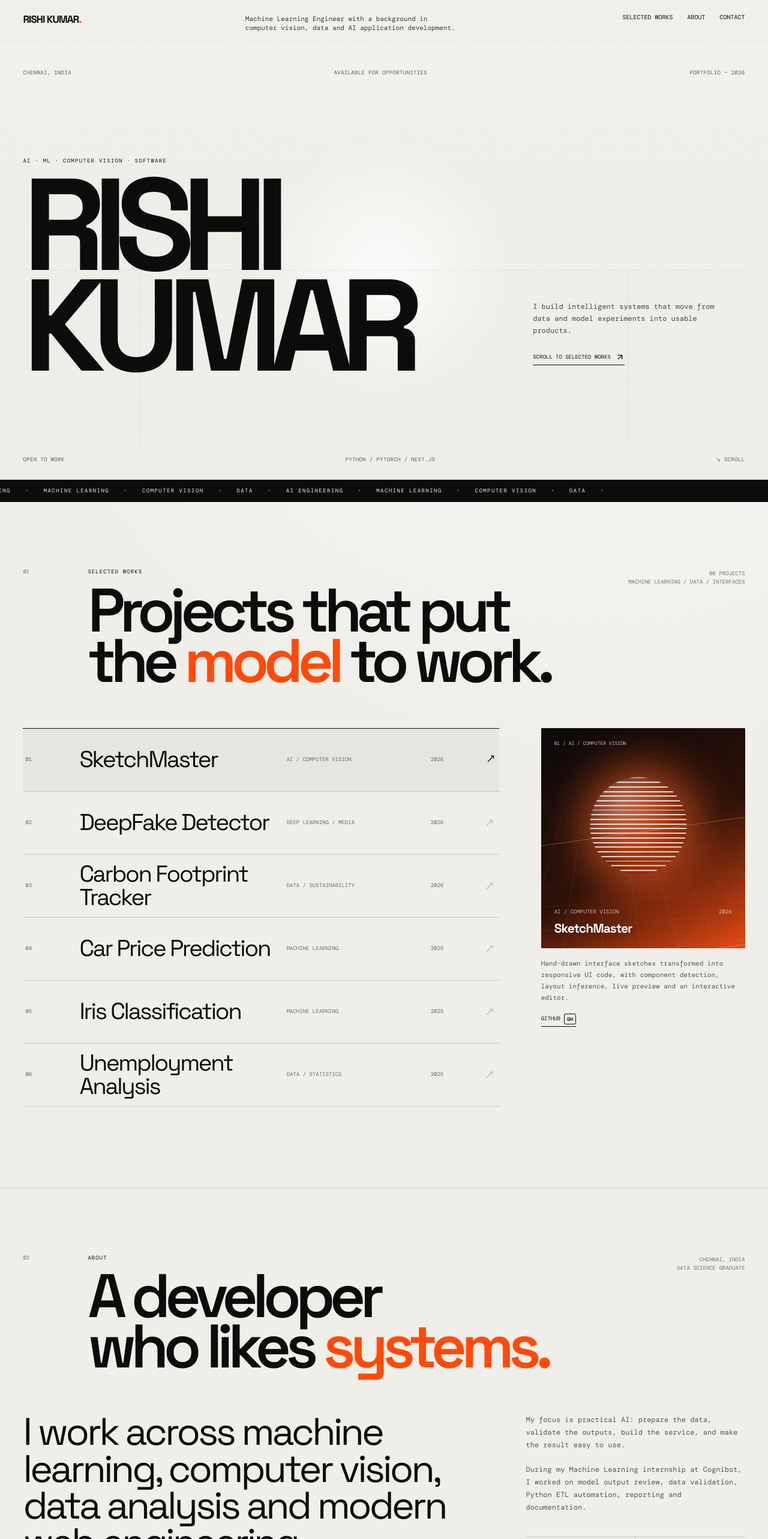
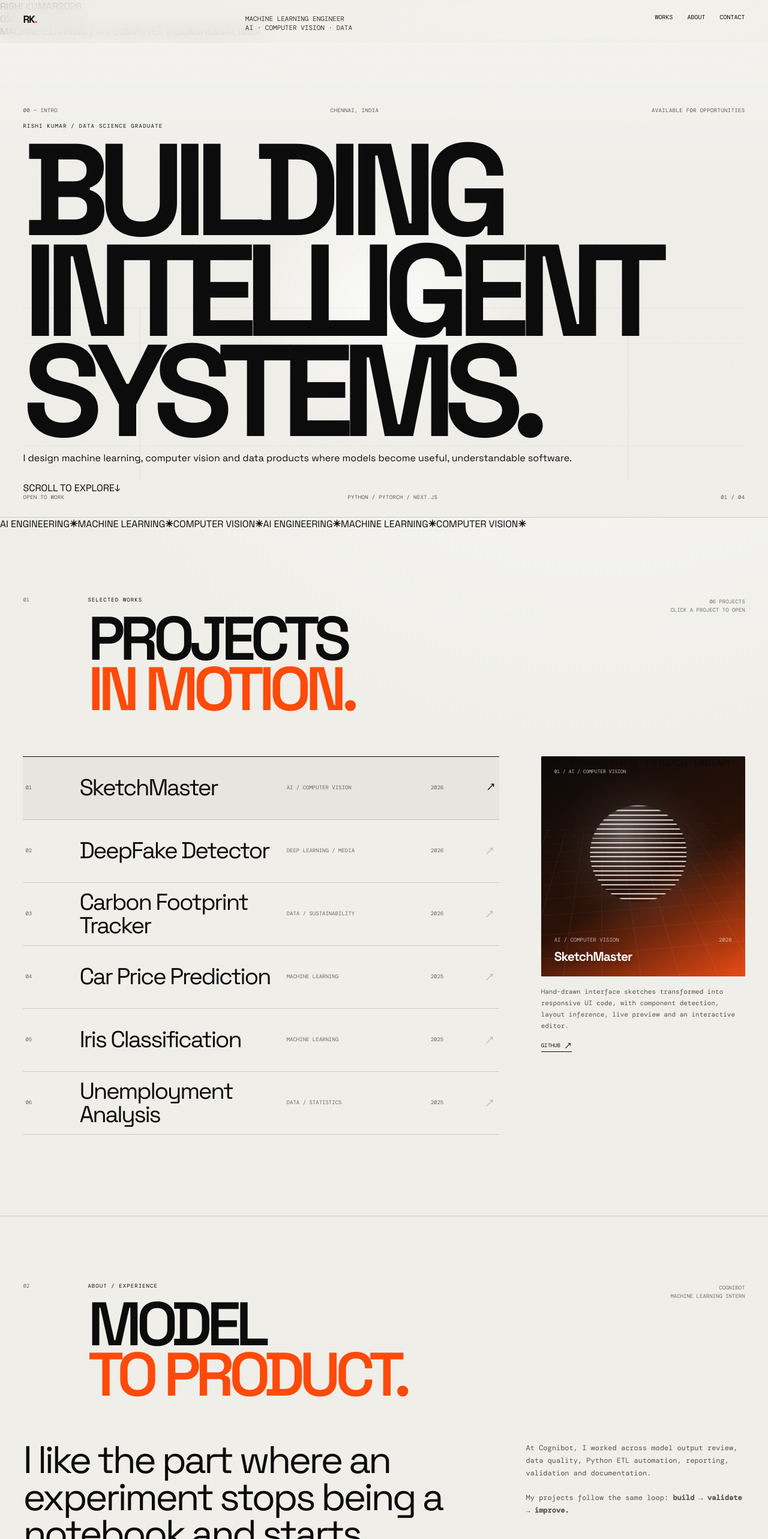
Before and after one commit to Rixshi04/portfolio-, a Next.js app: page / in a window 1280 px wide. Shown: the top 2566 px of the page at 60% size. Built offline with nearby package versions, Linux system fonts and the light colour scheme.

Commit message:
Add Behfar-inspired motion system

```diff
--- a/app/page.tsx
+++ b/app/page.tsx
@@ -1,8 +1,10 @@
 "use client";
 
-import { useEffect, useMemo, useState } from "react";
+import { useEffect, useMemo, useRef, useState } from "react";
 import { ArrowUpRight, Copy, Mail, MoveUpRight } from "lucide-react";
 import Lenis from "lenis";
+
+type Tone = "orange" | "violet" | "lime" | "blue" | "cyan" | "pink";
 
 type Project = {
   number: string;
@@ -12,7 +14,7 @@ type Project = {
   year: string;
   href: string;
   live?: string;
-  tone: "orange" | "cyan" | "lime" | "violet" | "blue" | "pink";
+  tone: Tone;
   description: string;
 };
 
@@ -87,54 +89,77 @@ const projects: Project[] = [
 ];
 
 const skills = [
-  "Python",
-  "Java",
-  "SQL",
-  "PyTorch",
-  "TensorFlow",
-  "OpenCV",
-  "YOLO",
-  "Pandas",
-  "NumPy",
-  "FastAPI",
-  "Flask",
-  "Next.js",
-  "React",
-  "TypeScript",
-  "Tailwind CSS",
-  "Docker",
-  "AWS",
-  "Git",
+  "Python", "Java", "SQL", "PyTorch", "TensorFlow", "OpenCV",
+  "YOLO", "Pandas", "NumPy", "FastAPI", "Flask", "Next.js",
+  "React", "TypeScript", "Tailwind CSS", "Docker", "AWS", "Git",
 ];
 
 function ProjectVisual({ project }: { project: Project }) {
   return (
-    <div className={`projectVisual projectVisual--${project.tone}`} aria-hidden="true">
-      <div className="visualGlow" />
+    <div className={`projectVisual projectVisual--${project.tone}`}>
+      <div className="visualNoise" />
       <div className="visualGrid" />
       <div className="visualOrb" />
-      <div className="visualPlane" />
+      <div className="visualArc visualArcOne" />
+      <div className="visualArc visualArcTwo" />
       <div className="visualLabel">{project.number} / {project.category}</div>
-    </div>
-  );
-}
-
-function Marquee() {
-  return (
-    <div className="marquee" aria-hidden="true">
-      <div className="marqueeTrack">
-        <span>AI ENGINEERING</span><i>•</i><span>MACHINE LEARNING</span><i>•</i>
-        <span>COMPUTER VISION</span><i>•</i><span>DATA</span><i>•</i>
-        <span>AI ENGINEERING</span><i>•</i><span>MACHINE LEARNING</span><i>•</i>
-        <span>COMPUTER VISION</span><i>•</i><span>DATA</span><i>•</i>
+      <div className="visualCode">
+        <span>RISHI_KUMAR</span>
+        <span>{project.tech}</span>
       </div>
     </div>
   );
 }
 
+function SplitLineText({ children, className = "" }: { children: string; className?: string }) {
+  return (
+    <span className={`splitLineText ${className}`}>
+      {children.split(" ").map((word, index) => (
+        <span className="wordClip" key={`${word}-${index}`}>
+          <span className="word">{word}{index < children.split(" ").length - 1 ? "\u00a0" : ""}</span>
+        </span>
+      ))}
+    </span>
+  );
+}
+
+function Reveal({ children, className = "", delay = 0 }: { children: React.ReactNode; className?: string; delay?: number }) {
+  return <div className={`reveal ${className}`} style={{ "--delay": `${delay}ms` } as React.CSSProperties}>{children}</div>;
+}
+
+function Magnetic({ children, className = "" }: { children: React.ReactNode; className?: string }) {
+  const ref = useRef<HTMLAnchorElement>(null);
+
+  const onMove = (event: React.PointerEvent<HTMLAnchorElement>) => {
+    const node = ref.current;
+    if (!node) return;
+    const rect = node.getBoundingClientRect();
+    const x = event.clientX - rect.left - rect.width / 2;
+    const y = event.clientY - rect.top - rect.height / 2;
+    node.style.setProperty("--mx", `${Math.max(-12, Math.min(12, x * 0.18))}px`);
+    node.style.setProperty("--my", `${Math.max(-12, Math.min(12, y * 0.18))}px`);
+  };
+
+  const reset = () => {
+    ref.current?.style.setProperty("--mx", "0px");
+    ref.current?.style.setProperty("--my", "0px");
+  };
+
+  return <a ref={ref} className={`magnetic ${className}`} onPointerMove={onMove} onPointerLeave={reset}>{children}</a>;
+}
+
 export default function Home() {
   const [activeProject, setActiveProject] = useState(0);
   const [copied, setCopied] = useState(false);
+  const [loaded, setLoaded] = useState(false);
+  const [cursor, setCursor] = useState({ x: 0, y: 0 });
+  const selected = useMemo(() => projects[activeProject], [activeProject]);
+
+  useEffect(() => {
+    const reduce = window.matchMedia("(prefers-reduced-motion: reduce)").matches;
+    const timer = window.setTimeout(() => setLoaded(true), reduce ? 0 : 850);
+    return () => window.clearTimeout(timer);
+  }, []);
 
   useEffect(() => {
     const lenis = new Lenis({
@@ -142,15 +167,40 @@ export default function Home() {
       anchors: true,
       lerp: 0.075,
       smoothWheel: true,
-      wheelMultiplier: 0.9,
+      wheelMultiplier: 0.86,
       syncTouch: true,
       respectReducedMotion: true,
     });
 
-    return () => lenis.destroy();
+    const reveals = Array.from(document.querySelectorAll<HTMLElement>(".reveal"));
+    const observer = new IntersectionObserver(
+      (entries) => {
+        entries.forEach((entry) => {
+          if (entry.isIntersecting) {
+            entry.target.classList.add("isVisible");
+            observer.unobserve(entry.target);
+          }
+        });
+      },
+      { rootMargin: "0px 0px -12% 0px", threshold: 0.12 }
+    );
+
+    reveals.forEach((node) => observer.observe(node));
+
+    const onMove = (event: PointerEvent) => {
+      setCursor({ x: event.clientX, y: event.clientY });
+      document.documentElement.style.setProperty("--cursor-x", `${event.clientX}px`);
+      document.documentElement.style.setProperty("--cursor-y", `${event.clientY}px`);
+    };
+
+    window.addEventListener("pointermove", onMove, { passive: true });
+
+    return () => {
+      lenis.destroy();
+      observer.disconnect();
+      window.removeEventListener("pointermove", onMove);
+    };
   }, []);
-
-  const selected = useMemo(() => projects[activeProject], [activeProject]);
 
   const copyEmail = async () => {
     try {
@@ -163,20 +213,27 @@ export default function Home() {
   };
 
   return (
-    <main className="site">
+    <main className={`site ${loaded ? "siteLoaded" : ""}`}>
+      <div className="loader" aria-hidden={!loaded}>
+        <div className="loaderTop"><span>RISHI KUMAR</span><span>2026</span></div>
+        <div className="loaderCounter">0<span>%</span></div>
+        <div className="loaderBar"><span /></div>
+        <div className="loaderBottom"><span>MACHINE LEARNING / AI / COMPUTER VISION</span><span>CHENNAI, INDIA</span></div>
+      </div>
+
+      <div className="cursor">
+        <span className="cursorDot" />
+        <span className="cursorRing" />
+      </div>
+
       <header className="topbar">
-        <a href="#top" className="wordmark">
-          RISHI KUMAR<span>.</span>
-        </a>
-
+        <a href="#top" className="wordmark">RK<span>.</span></a>
         <p className="descriptor">
-          Machine Learning Engineer with a background in
-          <br />
-          computer vision, data and AI application development.
+          MACHINE LEARNING ENGINEER<br />
+          AI · COMPUTER VISION · DATA
         </p>
-
         <nav className="topnav">
-          <a href="#works">Selected Works</a>
+          <a href="#works">Works</a>
           <a href="#about">About</a>
           <a href="#contact">Contact</a>
         </nav>
@@ -184,51 +241,52 @@ export default function Home() {
 
       <section id="top" className="heroStage">
         <div className="heroTopline">
+          <span>00 — INTRO</span>
           <span>CHENNAI, INDIA</span>
           <span>AVAILABLE FOR OPPORTUNITIES</span>
-          <span>PORTFOLIO — 2026</span>
         </div>
 
         <div className="heroTitleWrap">
-          <p className="heroMicro">AI · ML · COMPUTER VISION · SOFTWARE</p>
+          <Reveal className="heroMicro"><span>RISHI KUMAR / DATA SCIENCE GRADUATE</span></Reveal>
           <h1 className="heroTitle">
-            RISHI
-            <br />
-            KUMAR
+            <Reveal delay={80}><SplitLineText>BUILDING</SplitLineText></Reveal>
+            <Reveal delay={160}><SplitLineText>INTELLIGENT</SplitLineText></Reveal>
+            <Reveal delay={240}><SplitLineText className="accentText">SYSTEMS.</SplitLineText></Reveal>
           </h1>
+          <Reveal className="heroDescription" delay={330}>
+            <p>I design machine learning, computer vision and data products where models become useful, understandable software.</p>
+          </Reveal>
+        </div>
 
-          <div className="heroAside">
-            <p>
-              I build intelligent systems that move from data and model
-              experiments into usable products.
-            </p>
-            <a href="#works">
-              SCROLL TO SELECTED WORKS <ArrowUpRight size={15} />
-            </a>
-          </div>
+        <div className="heroSideNote">
+          <Reveal delay={450}>
+            <span>SCROLL TO EXPLORE</span>
+            <span className="sideArrow">↓</span>
+          </Reveal>
         </div>
 
         <div className="heroFooter">
           <span>OPEN TO WORK</span>
           <span>PYTHON / PYTORCH / NEXT.JS</span>
-          <span>↘ SCROLL</span>
+          <span>01 / 04</span>
         </div>
       </section>
 
-      <Marquee />
+      <section className="tickerSection">
+        <div className="tickerTrack">
+          <span>AI ENGINEERING</span><b>✳</b><span>MACHINE LEARNING</span><b>✳</b><span>COMPUTER VISION</span><b>✳</b>
+          <span>AI ENGINEERING</span><b>✳</b><span>MACHINE LEARNING</span><b>✳</b><span>COMPUTER VISION</span><b>✳</b>
+        </div>
+      </section>
 
       <section id="works" className="worksSection sectionShell">
         <div className="sectionHead">
           <span className="sectionNumber">01</span>
           <div>
             <p className="eyebrow">SELECTED WORKS</p>
-            <h2>Projects that put<br />the <em>model</em> to work.</h2>
+            <h2><SplitLineText>PROJECTS</SplitLineText><br /><em><SplitLineText>IN MOTION.</SplitLineText></em></h2>
           </div>
-          <p className="sectionMeta">
-            06 projects
-            <br />
-            machine learning / data / interfaces
-          </p>
+          <p className="sectionMeta">06 PROJECTS<br />CLICK A PROJECT TO OPEN</p>
         </div>
 
         <div className="workIndex">
@@ -236,11 +294,10 @@ export default function Home() {
             {projects.map((project, index) => {
               const isActive = activeProject === index;
               return (
+                <Reveal key={project.title} delay={index * 45} className={`workReveal ${isActive ? "activeReveal" : ""}`}>
                   <div
-                  key={project.title}
                     className={`workRow ${isActive ? "isActive" : ""}`}
                     onMouseEnter={() => setActiveProject(index)}
-                  onFocus={() => setActiveProject(index)}
                   >
                     <a href={project.href} target="_blank" rel="noreferrer" className="workLink">
                       <span className="workNo">{project.number}</span>
@@ -250,6 +307,7 @@ export default function Home() {
                       <MoveUpRight size={16} className="workArrow" />
                     </a>
                   </div>
+                </Reveal>
               );
             })}
           </div>
@@ -267,14 +325,8 @@ export default function Home() {
             </div>
             <p className="selectedDescription">{selected.description}</p>
             <div className="selectedLinks">
-              <a href={selected.href} target="_blank" rel="noreferrer">
-                GitHub <span className="brandMark">GH</span>
-              </a>
-              {selected.live && (
-                <a href={selected.live} target="_blank" rel="noreferrer">
-                  Live site <ArrowUpRight size={14} />
-                </a>
-              )}
+              <a href={selected.href} target="_blank" rel="noreferrer">GitHub <MoveUpRight size={13} /></a>
+              {selected.live && <a href={selected.live} target="_blank" rel="noreferrer">Live site <MoveUpRight size={13} /></a>}
             </div>
           </aside>
         </div>
@@ -284,39 +336,26 @@ export default function Home() {
         <div className="sectionHead">
           <span className="sectionNumber">02</span>
           <div>
-            <p className="eyebrow">ABOUT</p>
-            <h2>A developer<br />who likes <em>systems.</em></h2>
+            <p className="eyebrow">ABOUT / EXPERIENCE</p>
+            <h2><SplitLineText>MODEL</SplitLineText><br /><em><SplitLineText>TO PRODUCT.</SplitLineText></em></h2>
           </div>
-          <p className="sectionMeta">
-            CHENNAI, INDIA
-            <br />
-            DATA SCIENCE GRADUATE
-          </p>
+          <p className="sectionMeta">COGNIBOT<br />MACHINE LEARNING INTERN</p>
         </div>
 
         <div className="aboutGrid">
-          <div className="aboutLead">
-            <p className="bigStatement">
-              I work across machine learning, computer vision, data analysis and modern web engineering —
-              connecting experiments to real interfaces.
-            </p>
-          </div>
-          <div className="aboutCopy">
-            <p>
-              My focus is practical AI: prepare the data, validate the outputs, build the service,
-              and make the result easy to use.
-            </p>
-            <p>
-              During my Machine Learning internship at Cognibot, I worked on model output review,
-              data validation, Python ETL automation, reporting and documentation.
-            </p>
+          <Reveal className="aboutLead">
+            <p className="bigStatement">I like the part where an experiment stops being a notebook and starts behaving like a product.</p>
+          </Reveal>
+          <Reveal className="aboutCopy" delay={120}>
+            <p>At Cognibot, I worked across model output review, data quality, Python ETL automation, reporting, validation and documentation.</p>
+            <p>My projects follow the same loop: <strong>build → validate → improve.</strong></p>
             <div className="factGrid">
-              <div><strong>20/20</strong><span>validated SketchMaster cases</span></div>
+              <div><strong>20/20</strong><span>SketchMaster cases validated</span></div>
               <div><strong>12.25ms</strong><span>average inference time</span></div>
               <div><strong>22%</strong><span>output reduction after optimization</span></div>
               <div><strong>7.30</strong><span>graduated CGPA / 10</span></div>
             </div>
-          </div>
+          </Reveal>
         </div>
       </section>
 
@@ -325,13 +364,14 @@ export default function Home() {
           <span className="sectionNumber">03</span>
           <div>
             <p className="eyebrow">TOOLS / STACK</p>
-            <h2>Built with<br /><em>curiosity.</em></h2>
+            <h2><SplitLineText>THINGS</SplitLineText><br /><em><SplitLineText>I BUILD WITH.</SplitLineText></em></h2>
           </div>
         </div>
-
         <div className="skillWall">
           {skills.map((skill, index) => (
-            <span key={skill} style={{ "--i": index } as React.CSSProperties}>{skill}</span>
+            <Reveal key={skill} delay={index * 22}>
+              <span>{skill}</span>
+            </Reveal>
           ))}
         </div>
       </section>
@@ -341,35 +381,30 @@ export default function Home() {
           <span className="sectionNumber">04</span>
           <div>
             <p className="eyebrow">CONTACT</p>
-            <h2>Let&apos;s make<br />something <em>useful.</em></h2>
+            <h2><SplitLineText>LET&apos;S MAKE</SplitLineText><br /><em><SplitLineText>SOMETHING USEFUL.</SplitLineText></em></h2>
           </div>
         </div>
 
         <div className="contactGrid">
-          <div className="contactBig">
+          <Reveal className="contactBig">
             <button onClick={copyEmail} className="emailButton" type="button">
               <span>{copied ? "EMAIL COPIED" : "s.rishikumar04@gmail.com"}</span>
-              <Copy size={16} />
+              <Copy size={17} />
             </button>
-          </div>
+            <div className="contactMicro">AVAILABLE FOR INTERNSHIPS / ENTRY-LEVEL ROLES / AI & ML PROJECTS</div>
+          </Reveal>
 
-          <div className="socialGrid">
-            <a href="https://github.com/Rixshi04" target="_blank" rel="noreferrer">
-              GitHub <span className="brandMark">GH</span>
-            </a>
-            <a href="https://www.linkedin.com/in/rishi-kumar-632a58152/" target="_blank" rel="noreferrer">
-              LinkedIn <span className="brandMark">in</span>
-            </a>
-            <a href="mailto:s.rishikumar04@gmail.com">
-              Email <Mail size={15} />
-            </a>
-          </div>
+          <Reveal className="socialGrid" delay={130}>
+            <Magnetic className="socialItem" href="https://github.com/Rixshi04" target="_blank" rel="noreferrer">GitHub <span>GH</span></Magnetic>
+            <Magnetic className="socialItem" href="https://www.linkedin.com/in/rishi-kumar-632a58152/" target="_blank" rel="noreferrer">LinkedIn <span>in</span></Magnetic>
+            <Magnetic className="socialItem" href="mailto:s.rishikumar04@gmail.com">Email <Mail size={15} /></Magnetic>
+          </Reveal>
         </div>
       </section>
 
       <footer className="footer">
         <span>© 2026 RISHI KUMAR</span>
-        <span>MACHINE LEARNING · AI · COMPUTER VISION</span>
+        <span>BUILT WITH NEXT.JS · TYPESCRIPT</span>
         <a href="#top">BACK TO TOP ↑</a>
       </footer>
     </main>
```
Lines whose indentation alone changed are shown as unchanged.
